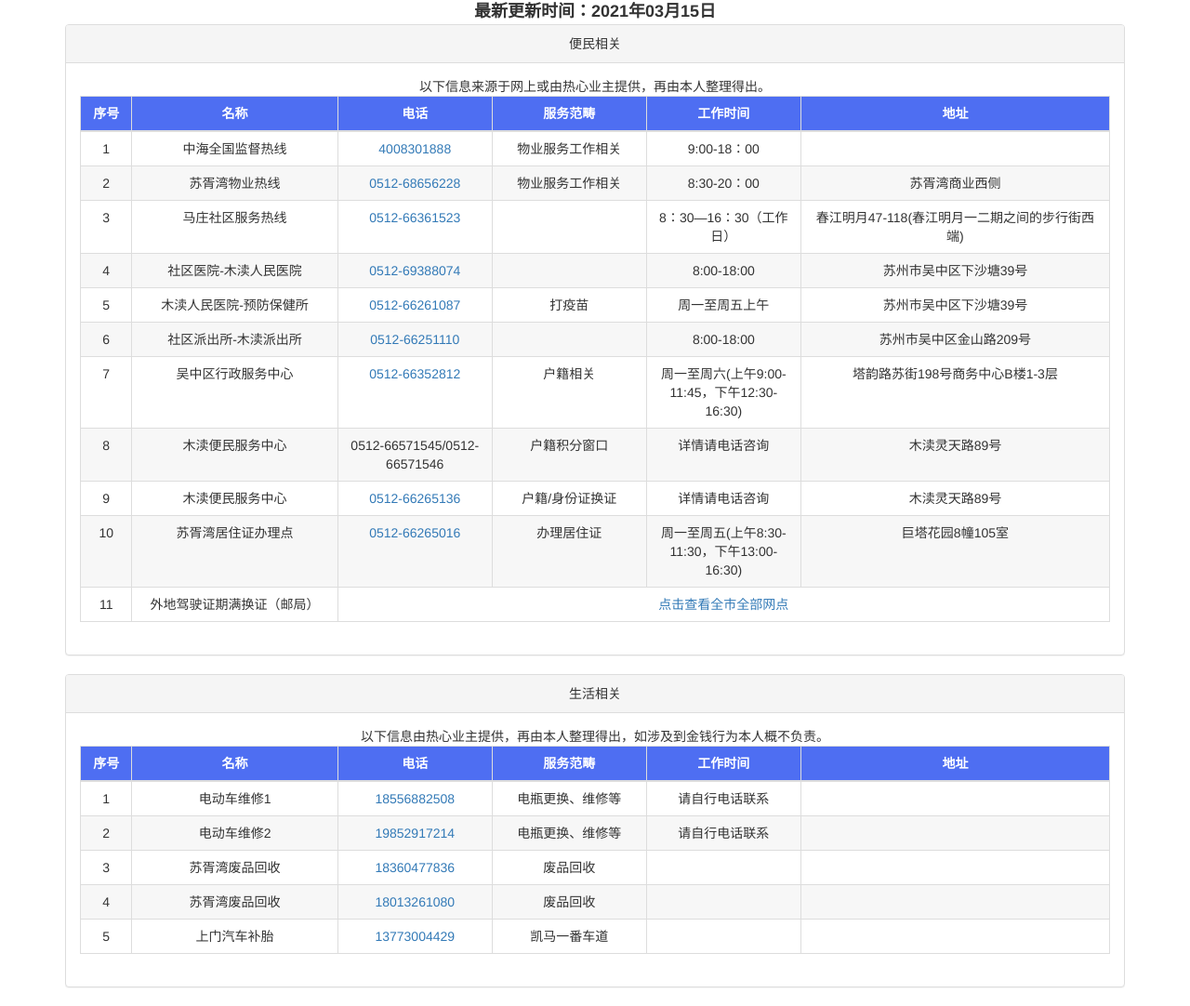
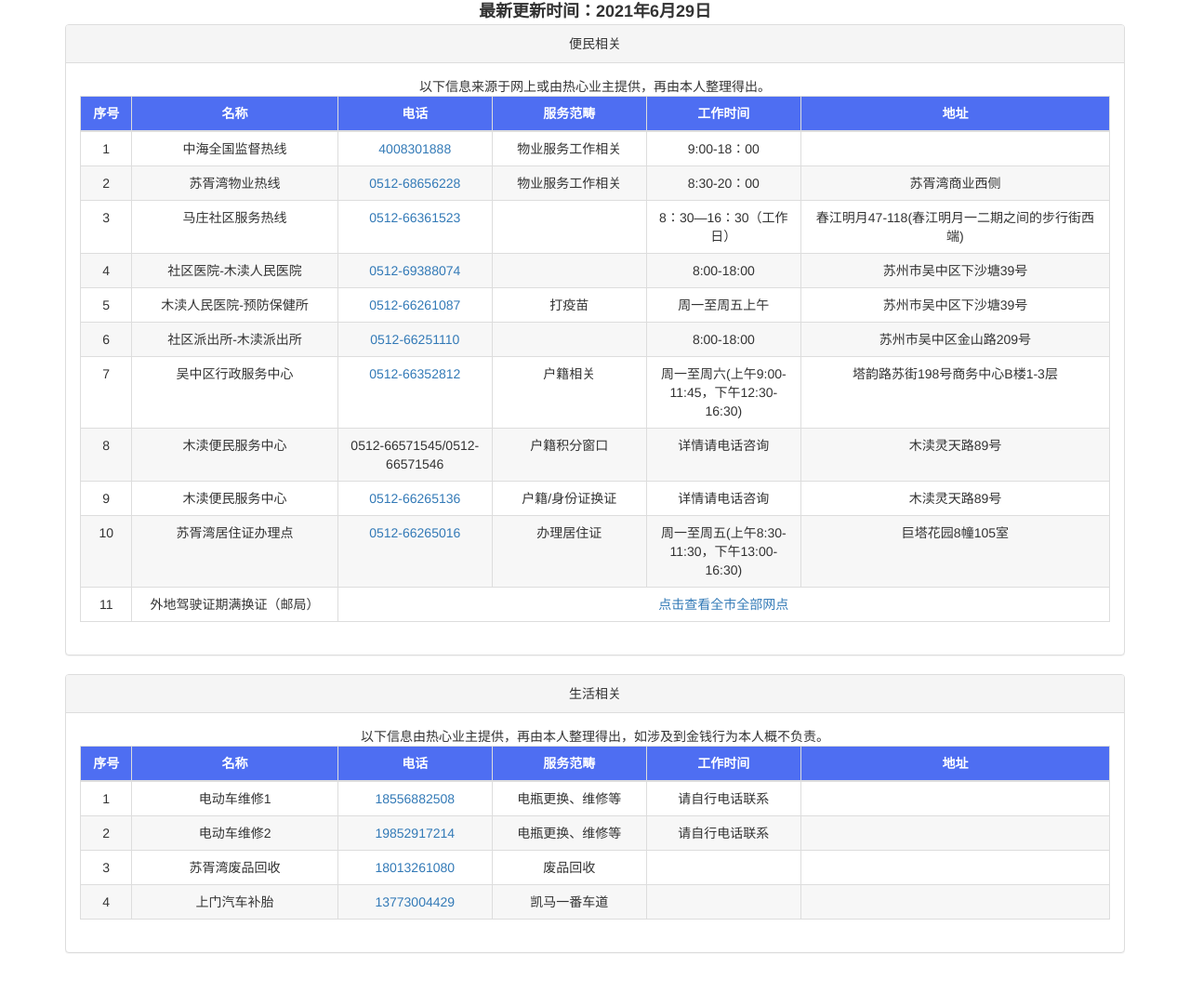
Before and after one commit to runinto007/runinto007.github.io, a plain HTML site: page index.html in a window 1280 px wide. Shown: the whole page at 93% size. After the commit the page ends 1045 px from the top, so only its background shows below. Drawn offline with Linux system fonts and the light colour scheme.

Commit message:
Add files via upload

```diff
--- a/index.html
+++ b/index.html
@@ -34,7 +34,7 @@
     <div class="container">
 
         <div class="row">
-            <div class="cus">最新更新时间：2021年03月15日</div>
+            <div class="cus">最新更新时间：2021年6月29日</div>
             <div class="col-md-12">
                 <div class="panel panel-default">
                     <div class="panel-heading">
@@ -196,21 +196,13 @@
                                 <tr>
                                     <td>3</td>
                                     <td>苏胥湾废品回收</td>
-                                    <td><a href="tel:18360477836">18360477836</a></td>
+                                    <td><a href="tel:18013261080">18013261080</a></td>
                                     <td>废品回收</td>
                                     <td></td>
                                     <td></td>
                                 </tr>
                                 <tr>
                                     <td>4</td>
-                                    <td>苏胥湾废品回收</td>
-                                    <td><a href="tel:18013261080">18013261080</a></td>
-                                    <td>废品回收</td>
-                                    <td></td>
-                                    <td></td>
-                                </tr>
-                                <tr>
-                                    <td>5</td>
                                     <td>上门汽车补胎</td>
                                     <td><a href="tel:13773004429">13773004429</a></td>
                                     <td>凯马一番车道</td>
```
